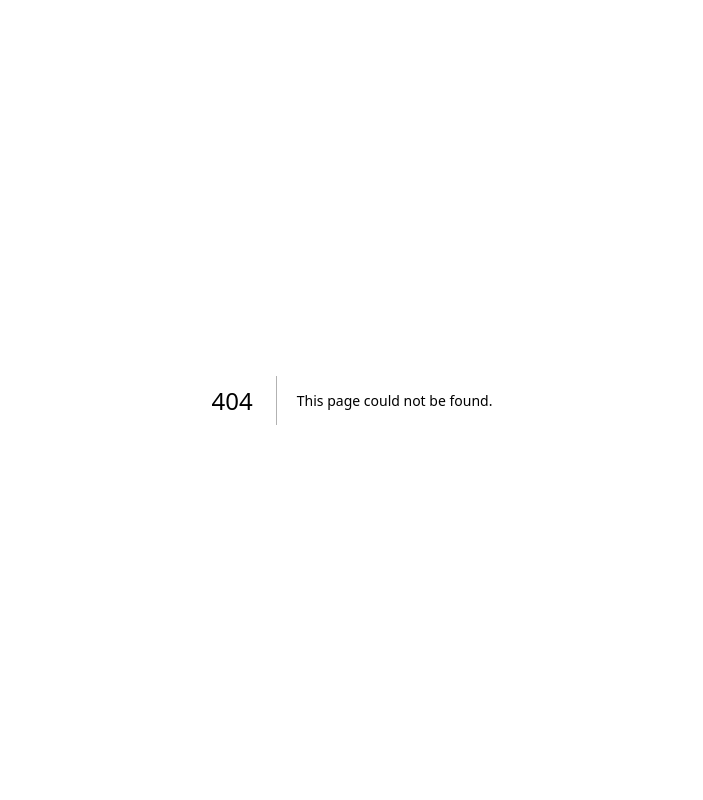
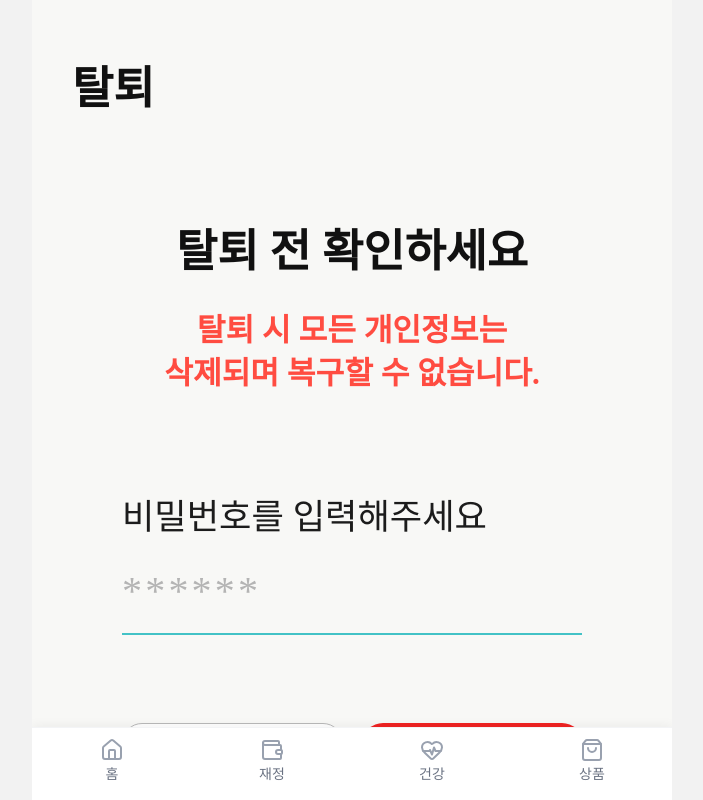
Before and after one commit to My-Golden-Kids/MGK, a Next.js app in the folder FE/: page /settings/deleteAccount in a window 1280 px wide. Before the commit this address had no page. Shown: the whole page, without its empty margins (288-991 px from the left). Built offline with nearby package versions, Linux system fonts and the light colour scheme.

Commit message:
feat: deleteAccount 기능 추가

```diff
--- /dev/null
+++ b/FE/app/settings/deleteAccount/page.tsx
@@ -0,0 +1,102 @@
+'use client';
+
+import { useRouter } from 'next/navigation';
+import { useState } from 'react';
+import { BottomNavigation } from '@/components/common/BottomNavigation';
+import { Button } from '@/components/common/Button';
+
+export default function DeleteAccountPage() {
+  const router = useRouter();
+  const [password, setPassword] = useState('');
+  const [errorMessage, setErrorMessage] = useState('');
+
+  const handlePasswordChange = (value: string) => {
+    setPassword(value);
+    if (errorMessage) {
+      setErrorMessage('');
+    }
+  };
+
+  const handleDeleteAccountSuccess = () => {
+    console.log('회원탈퇴 처리');
+  };
+
+  const handleDeleteAccount = () => {
+    const trimmedPassword = password.trim();
+
+    if (!trimmedPassword || trimmedPassword !== '1234') {
+      setErrorMessage('비밀번호가 일치하지 않습니다');
+      return;
+    }
+
+    setErrorMessage('');
+    handleDeleteAccountSuccess();
+  };
+
+  return (
+    <div className="flex min-h-dvh flex-col bg-[#F8F8F6]">
+      <main className="flex flex-1 flex-col px-5 pt-8 sm:px-6 sm:pt-10 md:px-8 md:pt-12 lg:px-10 lg:pt-14">
+        <header className="pb-16 md:pb-20 lg:pb-24">
+          <h1 className="font-bold text-[#111111] text-[2rem] md:text-[2.4rem] lg:text-[2.8rem]">
+            탈퇴
+          </h1>
+        </header>
+
+        <section className="mx-auto flex w-full max-w-[340px] flex-1 flex-col pb-8 md:max-w-[400px] md:pb-10 lg:max-w-[460px] lg:pb-12">
+          <div className="mb-16 text-center md:mb-20 lg:mb-24">
+            <h2 className="font-extrabold text-[#111111] text-[2.05rem] md:text-[2.45rem] lg:text-[2.8rem]">
+              탈퇴 전 확인하세요
+            </h2>
+            <p className="mt-5 font-semibold text-[#FF4C41] text-[1.4rem] leading-snug md:mt-6 md:text-[1.7rem] lg:text-[1.95rem]">
+              탈퇴 시 모든 개인정보는
+              <br />
+              삭제되며 복구할 수 없습니다.
+            </p>
+          </div>
+
+          <div>
+            <label
+              htmlFor="password"
+              className="mb-4 block font-medium text-[#1C1C1C] text-[1.7rem] md:text-[1.95rem] lg:text-[2.2rem]"
+            >
+              비밀번호를 입력해주세요
+            </label>
+            <input
+              id="password"
+              type="password"
+              value={password}
+              onChange={(event) => handlePasswordChange(event.target.value)}
+              placeholder="******"
+              className="w-full border-[#43C2C6] border-b-2 bg-transparent pb-3 font-medium text-[#222222] text-[2rem] tracking-[0.08em] outline-none placeholder:text-[#B4B4B4] md:text-[2.25rem] lg:text-[2.5rem]"
+            />
+            <p className="mt-4 min-h-[2rem] font-semibold text-[#FF3B30] text-[1.35rem] md:text-[1.55rem] lg:text-[1.75rem]">
+              {errorMessage}
+            </p>
+
+            <div className="mt-8 flex gap-4 md:mt-10 md:gap-5">
+              <Button
+                type="button"
+                variant="outline"
+                onClick={() => router.back()}
+                className="h-auto flex-1 rounded-[18px] border-[#B9B9B9] bg-white py-4 font-semibold text-[#222222] text-[1.7rem] hover:bg-[#F6F6F6] md:rounded-[20px] md:py-5 md:text-[2rem] lg:text-[2.25rem]"
+              >
+                취소하기
+              </Button>
+              <Button
+                type="button"
+                onClick={handleDeleteAccount}
+                className="h-auto flex-1 rounded-[18px] bg-[#F02222] py-4 font-semibold text-[1.7rem] text-white hover:bg-[#db1b1b] md:rounded-[20px] md:py-5 md:text-[2rem] lg:text-[2.25rem]"
+              >
+                탈퇴
+              </Button>
+            </div>
+          </div>
+
+          <div className="flex-1" />
+        </section>
+      </main>
+
+      <BottomNavigation />
+    </div>
+  );
+}
```
